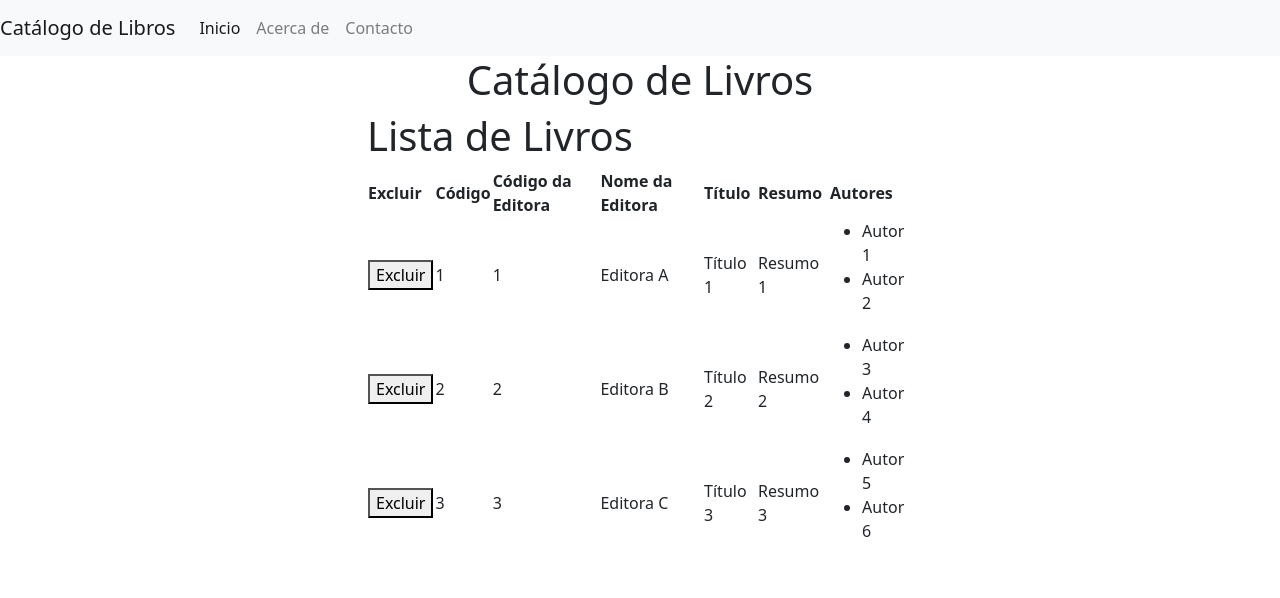
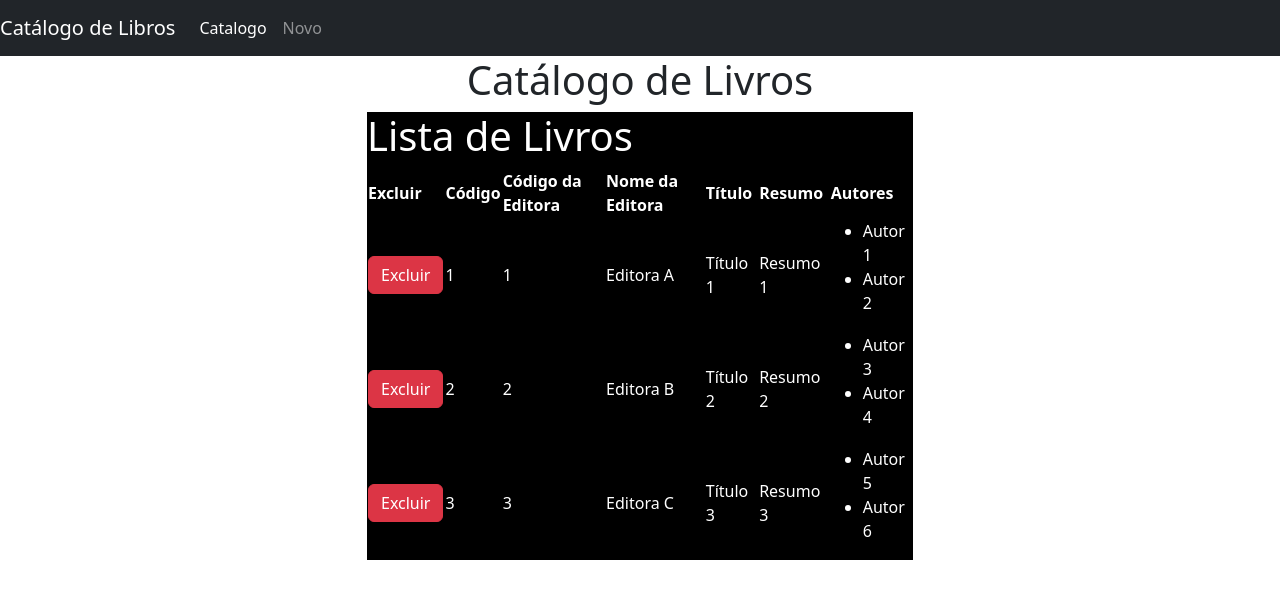
Before and after one commit to josthrj/livros-react, a React (Create React App) app: page / in a window 1280 px wide. Shown: the top 598 px of the page. Built offline with nearby package versions, Linux system fonts and the light colour scheme.

Commit message:
missao de certificaçao

```diff
--- a/public/index.html
+++ b/public/index.html
@@ -25,7 +25,8 @@
  <!-- Resto del archivo... -->
  <body>
   <!-- Barra de navegación -->
-     <nav class="navbar navbar-expand-lg navbar-light bg-light">
+  <main style="background-color: black; color: white;">
+  <nav class="navbar navbar-expand-lg navbar-dark bg-dark">
     <a class="navbar-brand" href="#">Catálogo de Libros</a>
     <button class="navbar-toggler" type="button" data-toggle="collapse" data-target="#navbarNav" aria-controls="navbarNav" aria-expanded="false" aria-label="Toggle navigation">
         <span class="navbar-toggler-icon"></span>
@@ -33,17 +34,15 @@
     <div class="collapse navbar-collapse" id="navbarNav">
         <ul class="navbar-nav">
             <li class="nav-item active">
-                  <a class="nav-link" href="#">Inicio <span class="sr-only">(current)</span></a>
+               <a class="nav-link" href="#">Catalogo <span class="sr-only">(current)</span></a>
             </li>
             <li class="nav-item">
-                  <a class="nav-link" href="#">Acerca de</a>
-              </li>
-              <li class="nav-item">
-                  <a class="nav-link" href="#">Contacto</a>
+               <a class="nav-link" href="#">Novo</a>
             </li>
         </ul>
     </div>
 </nav>
+</main>
   <noscript>You need to enable JavaScript to run this app.</noscript>
     <div id="root"></div>
  </body>
--- a/src/livroLista.js
+++ b/src/livroLista.js
@@ -2,6 +2,7 @@ import React, { useState, useEffect } from 'react';
 import { ControleLivro } from '../src/controle/controleLivros';
 import { ControleEditora } from '../src/controle/controleEditoras';
 import { Button } from 'react-bootstrap';
+import 'bootstrap/dist/css/bootstrap.min.css';
 
 
 const LinhaLivro = ({ livro, excluir }) => {
@@ -15,7 +16,9 @@ const LinhaLivro = ({ livro, excluir }) => {
   return (
     <tr>
       <td>
-        <button onClick={handleExcluir}>Excluir</button>
+        <Button variant="danger" onClick={handleExcluir}>
+          Excluir
+        </Button>
       </td>
       <td>{livro.codigo}</td>
       <td>{livro.codEditora}</td>
@@ -56,7 +59,7 @@ const LivroLista = () => {
   };
 
   return (
-    <main>
+    <main style={{ backgroundColor: 'black', color: 'white' }}>
       <h1>Lista de Livros</h1>
       <table>
         <thead>
```
Lines whose indentation alone changed are shown as unchanged.
